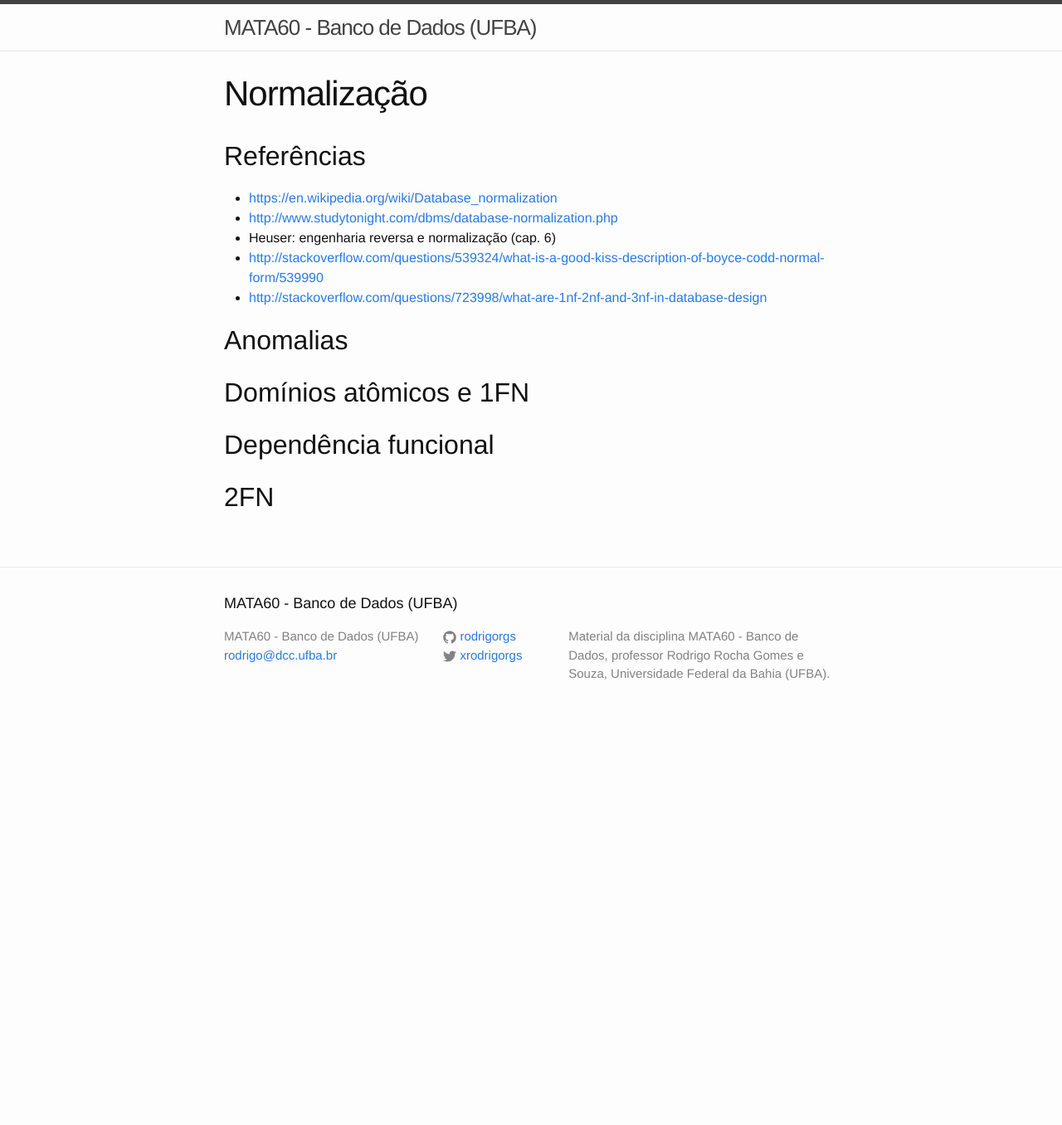
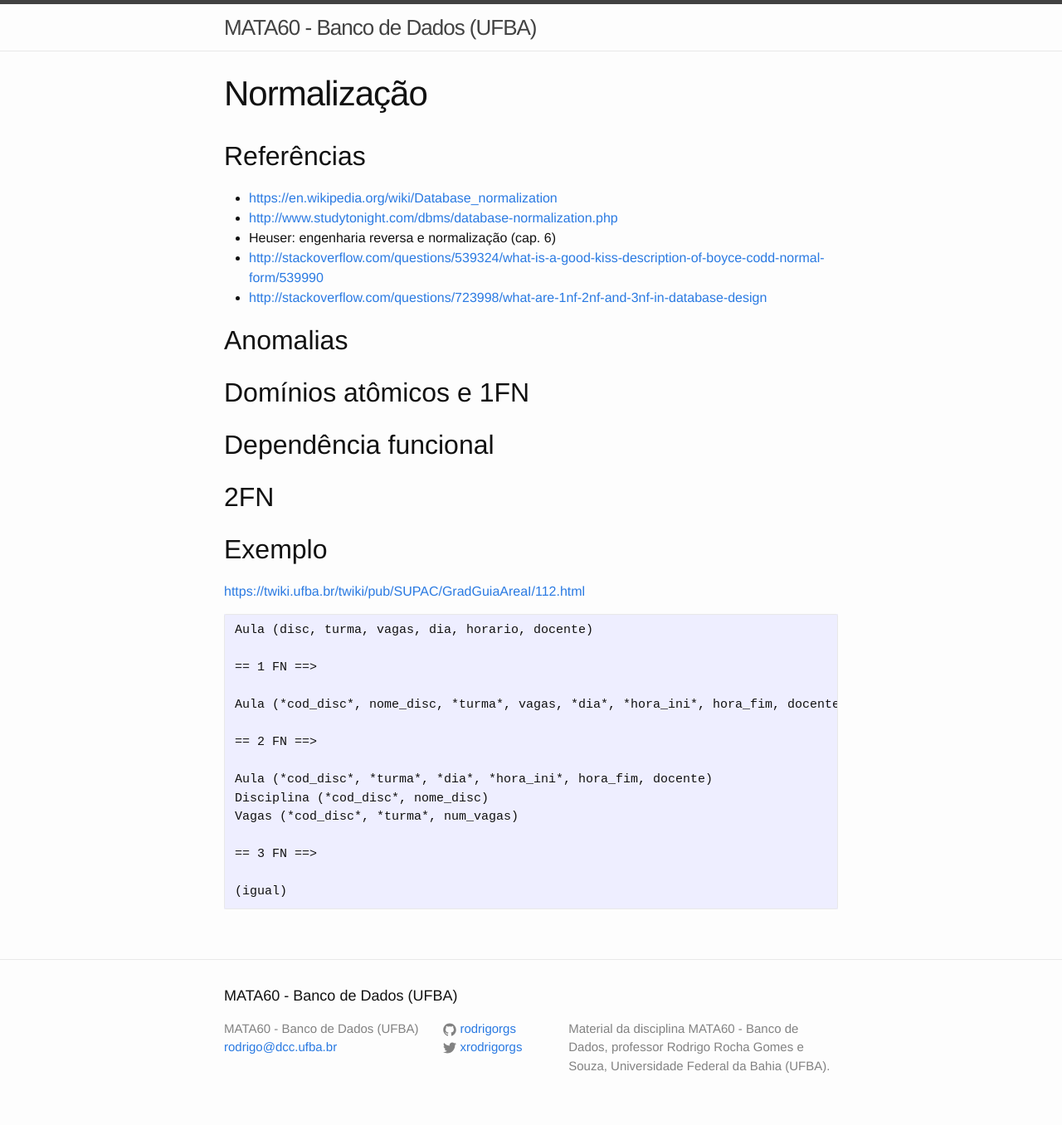
Before and after one commit to rodrigorgs/mata60, a Jekyll site: the page built from normalizacao.md, in a window 1280 px wide. Shown: the whole page at 83% size. Built offline with Jekyll 4.4.1, drawn with Linux system fonts in a browser that asks for light colours; before the commit the page ends 900 px from its top, so only the background shows below that.

Commit message:
Adiciona exemplo de normalização do guia de matrícula.

````diff
--- a/normalizacao.md
+++ b/normalizacao.md
@@ -32,3 +32,25 @@ Jura dizer a verdade, somente a verdade, nada mais do que a verdade?
 ## Dependência funcional
 
 ## 2FN
+
+## Exemplo
+
+<https://twiki.ufba.br/twiki/pub/SUPAC/GradGuiaAreaI/112.html>
+
+```
+Aula (disc, turma, vagas, dia, horario, docente)
+
+== 1 FN ==>
+
+Aula (*cod_disc*, nome_disc, *turma*, vagas, *dia*, *hora_ini*, hora_fim, docente)
+
+== 2 FN ==>
+
+Aula (*cod_disc*, *turma*, *dia*, *hora_ini*, hora_fim, docente)
+Disciplina (*cod_disc*, nome_disc)
+Vagas (*cod_disc*, *turma*, num_vagas)
+
+== 3 FN ==>
+
+(igual)
+```
````
